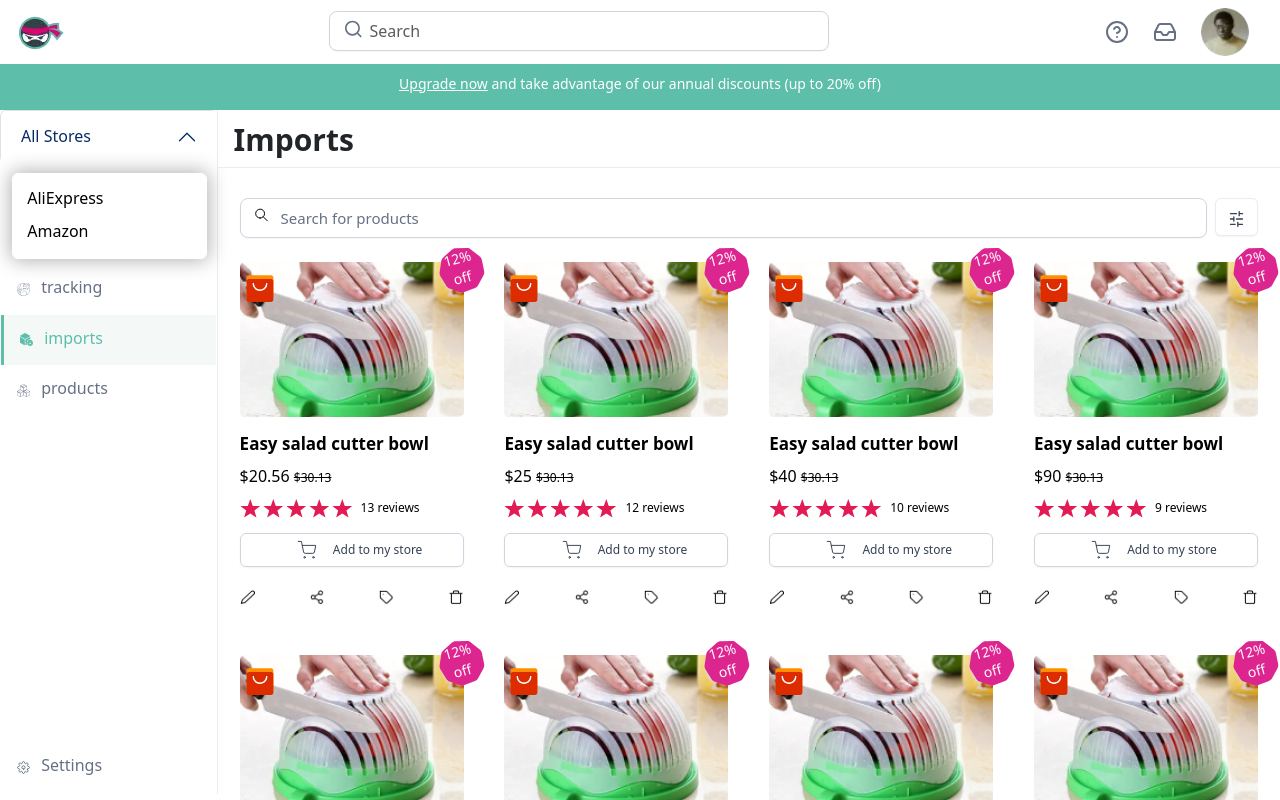
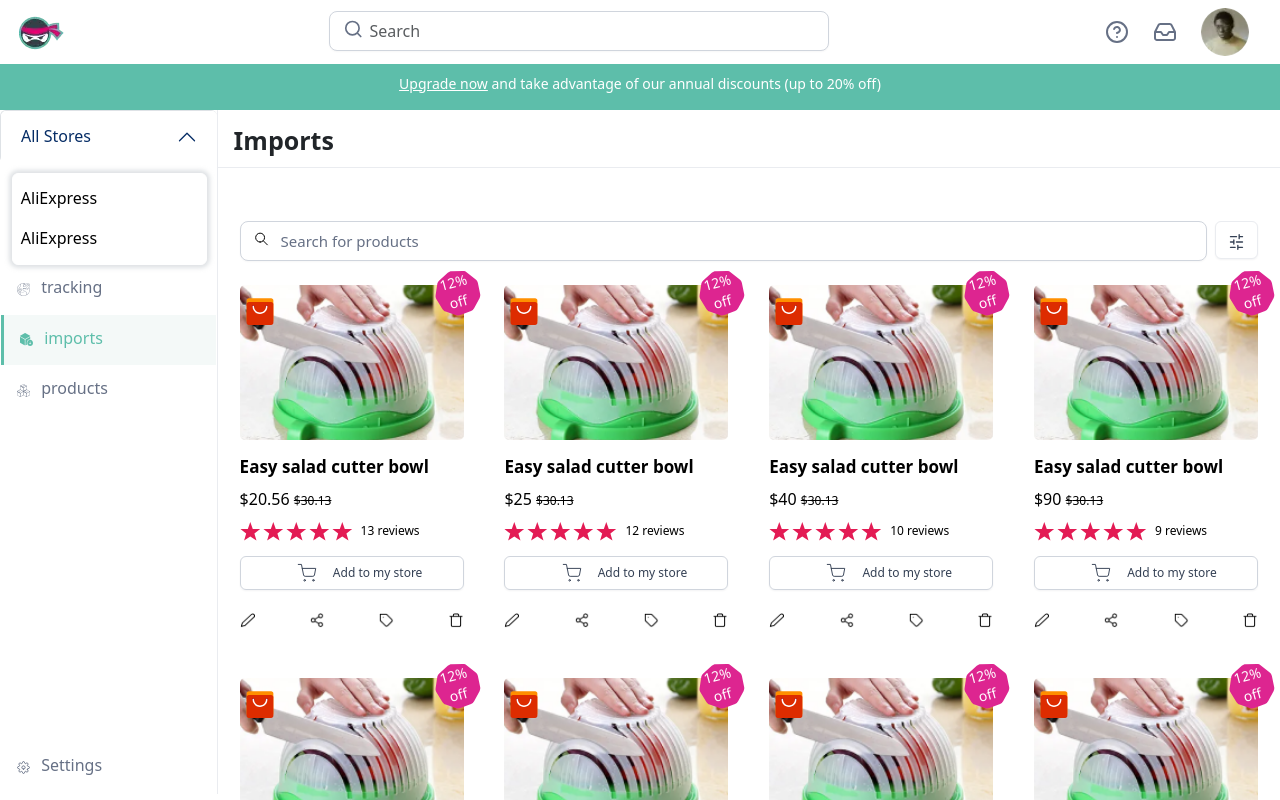
Before and after one commit to omarashrafothman/e-commerse-dashboard, a Next.js app: page /imports in a window 1280 px wide. Both pictures are taken after a click on the button "All Stores". Shown: the top 800 px of the page. Built offline with nearby package versions, Linux system fonts and the light colour scheme.

Commit message:
header update

```diff
--- a/src/components/accordion/AccordionSideBar.jsx
+++ b/src/components/accordion/AccordionSideBar.jsx
@@ -390,12 +390,13 @@ function AccordionSideBar() {
         <Accordion.Item eventKey="0">
           <Accordion.Header>All Stores</Accordion.Header>
           <Accordion.Body>
-            <li>
-              <Link href="#">AliExpress</Link>
-            </li>
-            <li>
-              <Link href="#">Amazon</Link>
-            </li>
+            <Link href="#">
+              <li>AliExpress</li>
+            </Link>
+
+            <Link href="#">
+              <li>AliExpress</li>
+            </Link>
           </Accordion.Body>
         </Accordion.Item>
       </Accordion>
--- a/src/styles/globals.css
+++ b/src/styles/globals.css
@@ -130,7 +130,7 @@ p.warning {
   flex-basis: 100%;
 
   padding: 0 22px;
-  padding-top: 4rem;
+  padding-top: 1rem;
 }
 .container2 {
   flex-basis: 83%;
@@ -611,6 +611,7 @@ input[type="checkbox"]:checked::before {
   width: 100%;
   margin: 0;
   padding: 0;
+
   border: 1px solid #fff;
 }
 .accordion-item {
@@ -628,31 +629,32 @@ input[type="checkbox"]:checked::before {
   transition: all 0.3s ease-in;
   z-index: 500;
   background-color: #fff;
-  padding: 0.5rem !important;
+  padding: 0.3rem 0 !important;
   text-align: center;
-  -webkit-box-shadow: 0px 0px 19px 2px rgba(0, 0, 0, 0.3);
-  -moz-box-shadow: 0px 0px 19px 2px rgba(0, 0, 0, 0.3);
-  box-shadow: 0px 0px 19px 2px rgba(0, 0, 0, 0.3);
-  /* -webkit-box-shadow: 0px -1px 46px -1px rgba(0, 0, 0, 0.3);
-  -moz-box-shadow: 0px -1px 46px -1px rgba(0, 0, 0, 0.3);
-  box-shadow: 0px -1px 46px -1px rgba(0, 0, 0, 0.3); */
+  -webkit-box-shadow: 0px 0px 4px 3px rgba(192, 198, 204, 0.5);
+  -moz-box-shadow: 0px 0px 4px 3px rgba(192, 198, 204, 0.5);
+  box-shadow: 0px 0px 4px 3px rgba(192, 198, 204, 0.5);
 }
 
 .accordion-body li {
   list-style: none !important;
 
   width: 100% !important;
-  padding: 0.2rem 0;
+  padding: 0.4rem 0.5rem;
   margin-bottom: 0.2rem;
   text-align: left;
   transition: all 0s ease-in-out;
 }
-.accordion-body li a {
+.accordion-body li:hover {
+  background-color: var(--gray-color);
+}
+.accordion-body a {
   text-decoration: none;
   color: #000;
+  background-color: red !important;
+  width: 100%;
   font-size: 16px;
   font-weight: 400;
-  margin-left: 0.4rem;
 }
 
 .AccordionSideBarList a {
@@ -692,7 +694,6 @@ input[type="checkbox"]:checked::before {
 }
 
 .AccordionSideBarList .AccordionSideBarListItem:hover,
-.accordion-body li:hover,
 .AccordionSideBarList .AccordionSideBarListItem.active {
   background-color: #f4f9f8;
   border-left: 3px solid var(--main-color) !important;
@@ -803,7 +804,7 @@ input[type="checkbox"]:checked::before {
   display: flex;
   align-items: center;
   justify-content: left;
-  width: 83%;
+  width: 100%;
 
   margin-left: auto;
 
@@ -815,11 +816,11 @@ input[type="checkbox"]:checked::before {
   top: 14.1%;
   right: 0;
   left: 0;
-  position: fixed;
+  position: sticky;
   z-index: 1000;
 }
 .titleHeaderp h1 {
-  font-size: 30px;
+  font-size: 25px;
   font-weight: 600;
   line-height: 32px;
   margin: 0;
@@ -1618,7 +1619,7 @@ tr td div .orderImage img {
   /* transform: rotate(-15deg); */
   /* border-radius: 10px; */
   top: -4%;
-  left: 89%;
+  left: 87%;
 }
 .saleBoxp {
   position: absolute;
```
